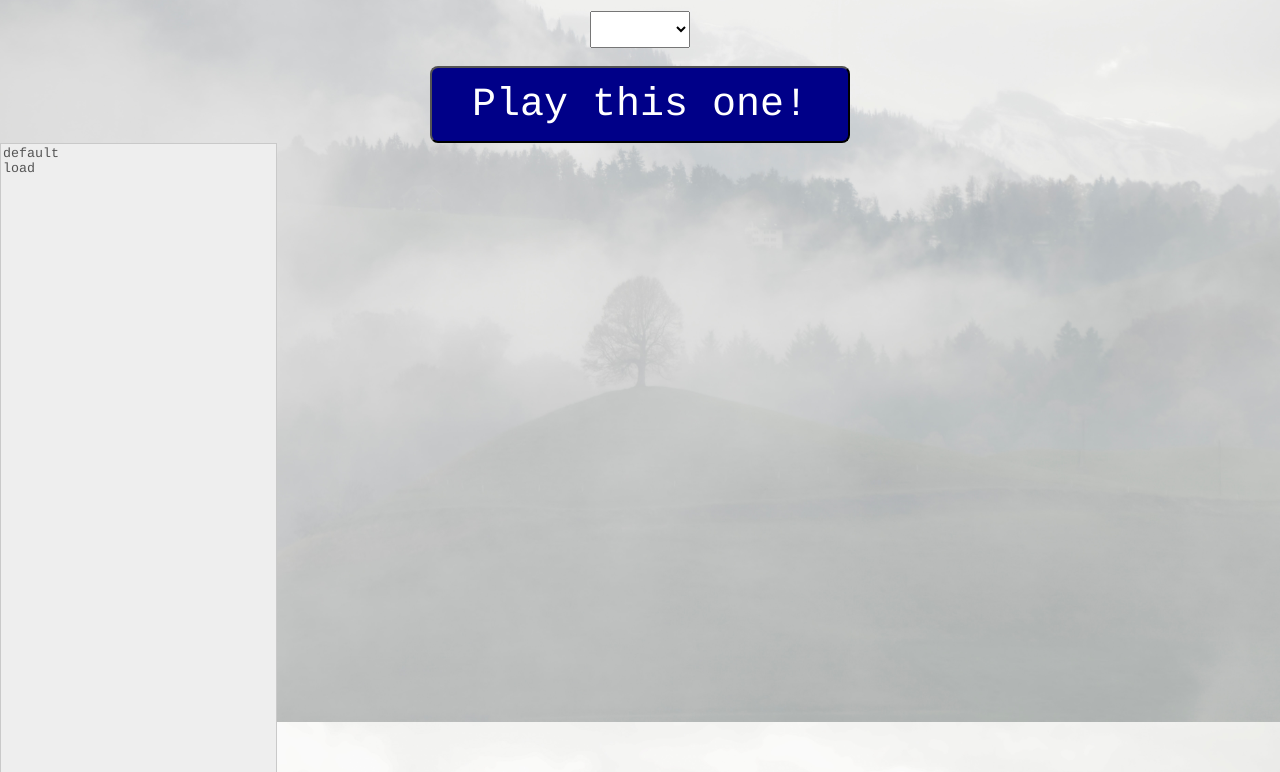
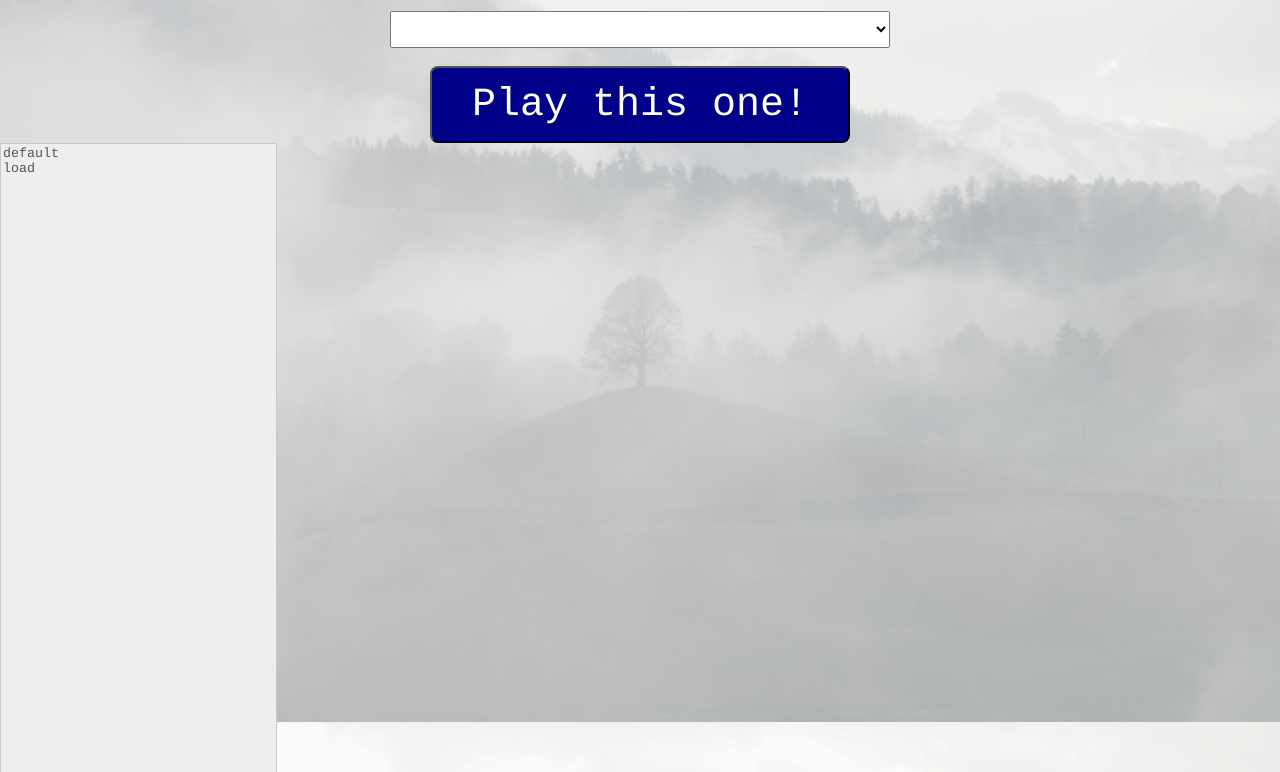
Before and after one commit to XueyangSong/cs151FinalProject, a plain HTML site: page index.html in a window 1280 px wide. Shown: the part 193-965 px from the top of the page. Drawn offline with Linux system fonts and the light colour scheme.

Commit message:
wider select

```diff
--- a/index.html
+++ b/index.html
@@ -58,7 +58,7 @@
 
   <center>
     <p>Which configuration do you want to play?</p>
-	<select id='choose_config' onchange='modselector(this)' style='width:100'>
+	<select id='choose_config' onchange='modselector(this)' style='width:500'>
 		<option value='default'></option>
 		<option value='hunterwolf'>hunterwolf (12 players)</option>
 		<option value='idiot'>idiot (12 players)</option>
```
